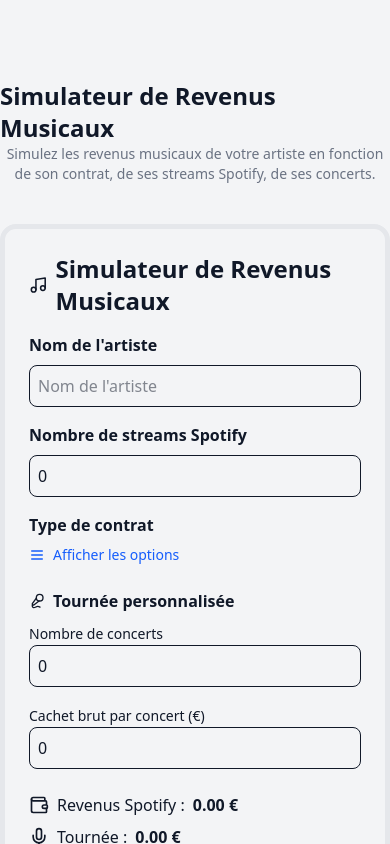
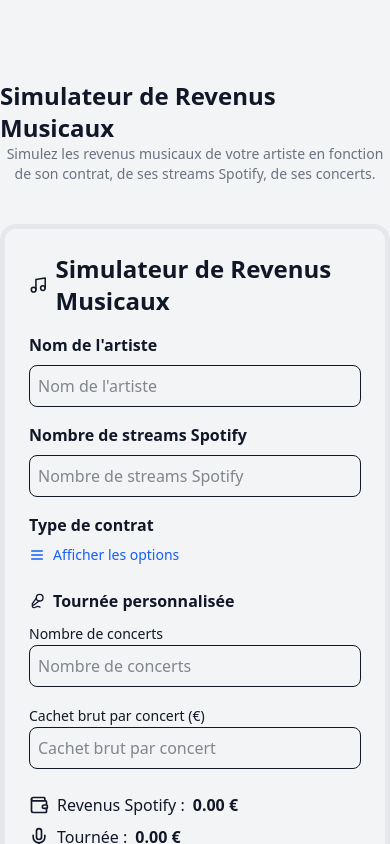
Before and after one commit to JoeLeDev/MusicRevenues, a React (Vite) app: page / in a window 390 px wide. Shown: the top 844 px of the page. Built offline with nearby package versions, Linux system fonts and the light colour scheme.

Commit message:
réinit data button fix && responsive fix

```diff
--- a/src/pages/Music.jsx
+++ b/src/pages/Music.jsx
@@ -35,13 +35,13 @@ const contractOptions = [
 
 
 export default function MusicRevenueSimulator() {
-  const [streams, setStreams] = useState(0);
+  const [streams, setStreams] = useState("");
   const [contract, setContract] = useState('major');
   const [showContracts, setShowContracts] = useState(false);
   const [artistName, setArtistName] = useState('');
   // Tournée personnalisée
-  const [concerts, setConcerts] = useState(0);
-  const [cachetBrut, setCachetBrut] = useState(0);
+  const [concerts, setConcerts] = useState("");
+  const [cachetBrut, setCachetBrut] = useState("");
 
   const getSpotifyRevenue = () => {
     const revenue = 3500 * (streams / 1000000);
@@ -188,12 +188,12 @@ export default function MusicRevenueSimulator() {
 
 
   return (
-    <div className=" bg-gray-100 flex items-center justify-center flex-col dark:bg-gray-900 min-h-screen lg:overflow-y-auto">
+    <div className=" bg-gray-100 flex items-center justify-center flex-col dark:bg-gray-900 min-h-screen lg:overflow-y-auto sm:overflow-y-auto">
         <div className="w-full flex flex-col items-center justify-center my-20">
 
        <h1 className="text-2xl text-gray-900  font-bold sm:text-4xl dark:text-white">Simulateur de Revenus Musicaux</h1>
        <p className="text-sm text-gray-500 sm:text-lg sm:w-2/3 text-center dark:text-white">Simulez les revenus musicaux de votre artiste en fonction de son contrat, de ses streams Spotify, de ses concerts.</p>
-    <div className="max-w-xl mx-auto mt-10 justify-center p-6 rounded-2xl shadow-xl  text-gray-900 border-5 border-gray-200 dark:bg-gray-800 dark:text-white lg:max-h-screen lg:overflow-y-auto">
+    <div className="max-w-xl mx-auto mt-10 justify-center p-6 rounded-2xl shadow-xl  text-gray-900 border-5 border-gray-200 dark:bg-gray-800 dark:text-white lg:max-h-screen lg:overflow-y-auto sm:overflow-y-auto">
       <div className="flex items-center gap-2 mb-4 lg:mb-10">
         <Music className="w-6 h-6 text-gray-900 dark:text-white" />
         <h1 className="text-2xl font-bold text-gray-900 dark:text-white">Simulateur de Revenus Musicaux</h1>
```
